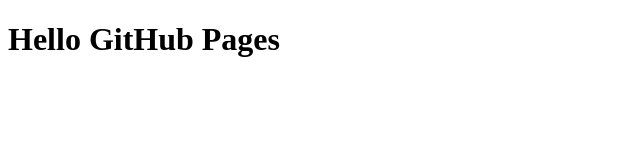
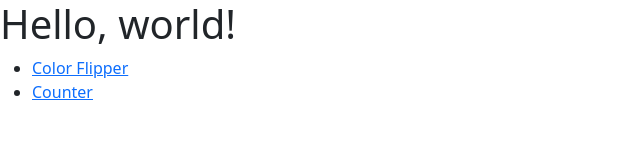
Before and after one commit to Juanrii/juanrii.github.io, a plain HTML site: page index.html in a window 1280 px wide. Shown: the whole page, without its empty margins (0-640 px from the left). Drawn offline with nearby package versions, Linux system fonts and the light colour scheme.

Commit message:
Added links on home pages

```diff
--- a/index.html
+++ b/index.html
@@ -1,12 +1,33 @@
-<!DOCTYPE html>
+<!doctype html>
 <html lang="en">
-<head>
-    <meta charset="UTF-8">
-    <meta http-equiv="X-UA-Compatible" content="IE=edge">
-    <meta name="viewport" content="width=device-width, initial-scale=1.0">
-    <title>Test</title>
-</head>
-<body>
-    <h1>Hello GitHub Pages</h1>
-</body>
+  <head>
+    <!-- Required meta tags -->
+    <meta charset="utf-8">
+    <meta name="viewport" content="width=device-width, initial-scale=1">
+    <!-- Bootstrap CSS -->
+    <link href="https://cdn.jsdelivr.net/npm/bootstrap@5.0.0-beta3/dist/css/bootstrap.min.css" rel="stylesheet" integrity="sha384-eOJMYsd53ii+scO/bJGFsiCZc+5NDVN2yr8+0RDqr0Ql0h+rP48ckxlpbzKgwra6" crossorigin="anonymous">
+
+    <title>Hello, world!</title>
+  </head>
+  <body>
+    <h1>Hello, world!</h1>
+    <ul>
+      <li>
+        <a href="https://juanrii.github.io/Color-Flipper/">Color Flipper</a>
+      </li>
+      <li>
+        <a href="https://juanrii.github.io/Counter/">Counter</a>
+      </li>
+    </ul>
+    <!-- Optional JavaScript; choose one of the two! -->
+
+    <!-- Option 1: Bootstrap Bundle with Popper -->
+    <script src="https://cdn.jsdelivr.net/npm/bootstrap@5.0.0-beta3/dist/js/bootstrap.bundle.min.js" integrity="sha384-JEW9xMcG8R+pH31jmWH6WWP0WintQrMb4s7ZOdauHnUtxwoG2vI5DkLtS3qm9Ekf" crossorigin="anonymous"></script>
+
+    <!-- Option 2: Separate Popper and Bootstrap JS -->
+    <!--
+    <script src="https://cdn.jsdelivr.net/npm/@popperjs/core@2.9.1/dist/umd/popper.min.js" integrity="sha384-SR1sx49pcuLnqZUnnPwx6FCym0wLsk5JZuNx2bPPENzswTNFaQU1RDvt3wT4gWFG" crossorigin="anonymous"></script>
+    <script src="https://cdn.jsdelivr.net/npm/bootstrap@5.0.0-beta3/dist/js/bootstrap.min.js" integrity="sha384-j0CNLUeiqtyaRmlzUHCPZ+Gy5fQu0dQ6eZ/xAww941Ai1SxSY+0EQqNXNE6DZiVc" crossorigin="anonymous"></script>
+    -->
+  </body>
 </html>
```
